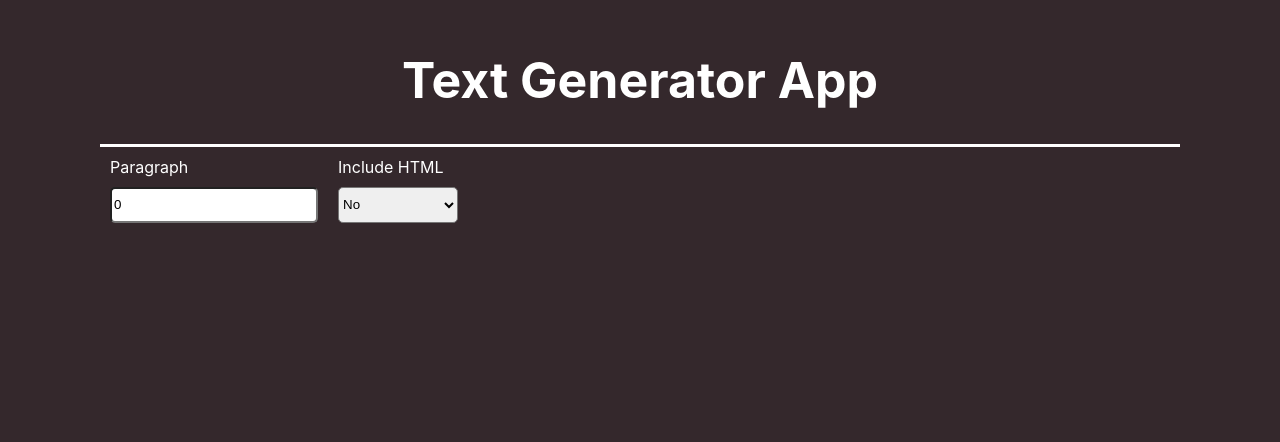
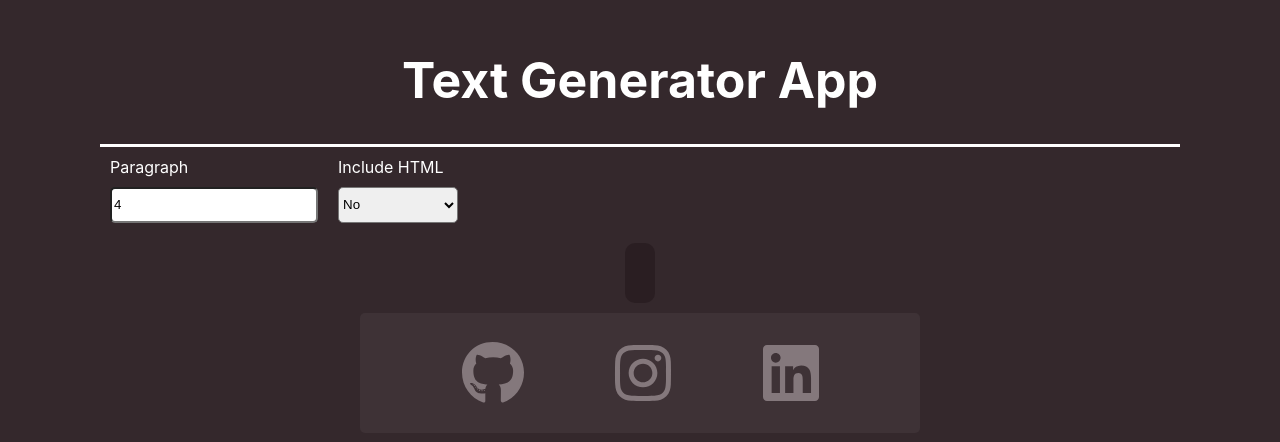
Before and after one commit to enesseval/text-generator, a React (Create React App) app: page / in a window 1280 px wide. Shown: the top 442 px of the page. Built offline with nearby package versions, Linux system fonts and the light colour scheme; no server answers.

Commit message:
make store and footer

```diff
--- a/package.json
+++ b/package.json
@@ -3,6 +3,8 @@
   "version": "0.1.0",
   "private": true,
   "dependencies": {
+    "@fortawesome/free-brands-svg-icons": "^6.3.0",
+    "@fortawesome/react-fontawesome": "^0.2.0",
     "@reduxjs/toolkit": "^1.9.3",
     "@testing-library/jest-dom": "^5.16.5",
     "@testing-library/react": "^13.4.0",
--- a/src/App.css
+++ b/src/App.css
@@ -55,4 +55,29 @@ body{
 
 #parag{
     color: white;
+    padding: 30px 15px;
+    margin-top: 10px;
+    background-color: #2a1e22;
+    border-radius: 10px;
 }
+
+.footer{
+    width: 50%;
+    height: 100px;
+    margin: 10px auto;
+    border-radius: 5px;
+    padding: 10px;
+    display: flex;
+    align-items: center;
+    justify-content: space-evenly;
+    background-color: #3e3236;
+}
+
+.footer > a {
+    color: #84787c;
+    transition: all 1s;
+}
+
+.footer > a:hover {
+    color: white;
+}
--- a/src/App.js
+++ b/src/App.js
@@ -1,8 +1,8 @@
-import axios from "axios";
 import "./App.css";
 
 import Form from "./components/Form";
 import Paragraph from "./components/Paragraph";
+import Footer from "./components/Footer";
 
 function App() {
 	return (
@@ -12,6 +12,7 @@ function App() {
 			</div>
 			<Form />
 			<Paragraph />
+			<Footer />
 		</div>
 	);
 }
--- /dev/null
+++ b/src/components/Footer.js
@@ -0,0 +1,21 @@
+import React from "react";
+import { FontAwesomeIcon } from "@fortawesome/react-fontawesome";
+import { faInstagram, faGithub, faLinkedin } from "@fortawesome/free-brands-svg-icons";
+
+function Footer() {
+	return (
+		<div className="footer">
+			<a href="https://github.com/enesseval" target="_blank">
+				<FontAwesomeIcon icon={faGithub} size="4x" />
+			</a>
+			<a href="https://www.instagram.com/sofwarediaries/" target="_blank">
+				<FontAwesomeIcon icon={faInstagram} size="4x" />
+			</a>
+			<a href="https://www.linkedin.com/in/enes-seval-162679230/" target="_blank">
+				<FontAwesomeIcon icon={faLinkedin} size="4x" />
+			</a>
+		</div>
+	);
+}
+
+export default Footer;
--- a/src/components/Form.js
+++ b/src/components/Form.js
@@ -1,8 +1,18 @@
 import React, { useState } from "react";
+import { useDispatch } from "react-redux";
+import { getPragraph } from "../redux/paragraphSlice";
 
 function Form() {
-	const [paragraphCount, setParagraphCount] = useState(0);
-	const [incHtml, setIncHtml] = useState(0);
+	const [paragraphCount, setParagraphCount] = useState(4);
+	const [incHtml, setIncHtml] = useState("");
+
+	const dispatch = useDispatch();
+	dispatch(getPragraph({ count: paragraphCount, innerHtml: incHtml }));
+
+	const handleSelect = (index) => {
+		index === "0" ? setIncHtml("") : setIncHtml("?p=true");
+	};
+
 	return (
 		<div className="form">
 			<div className="row">
@@ -11,7 +21,7 @@ function Form() {
 			</div>
 			<div className="row">
 				<label htmlFor="incHtml">Include HTML</label>
-				<select name="" id="incHtml" onChange={(e) => setIncHtml(e.target.value)}>
+				<select name="" id="incHtml" onChange={(e) => handleSelect(e.target.value)}>
 					<option value="0">No</option>
 					<option value="1">Yes</option>
 				</select>
--- a/src/components/Paragraph.js
+++ b/src/components/Paragraph.js
@@ -1,10 +1,13 @@
-import React from "react";
-import axios from "axios";
+import React, { useEffect } from "react";
+import { useSelector } from "react-redux";
 
 function Paragraph() {
-	axios(`${process.env.REACT_APP_API_BASE_ENDPOINT}/${3}/10?p=true`).then((data) => {
-		document.getElementById("parag").innerText = data.data;
-	});
+	const parag = useSelector((state) => state.paragraph.item);
+	useEffect(() => {
+		if (parag !== "") {
+			document.getElementById("parag").innerText = parag;
+		}
+	}, [parag]);
 
 	return <div id="parag"></div>;
 }
--- a/src/index.js
+++ b/src/index.js
@@ -3,12 +3,14 @@ import ReactDOM from 'react-dom/client';
 import './index.css';
 import App from './App';
 import reportWebVitals from './reportWebVitals';
+import { Provider } from "react-redux";
+import { store } from "./redux/store";
 
 const root = ReactDOM.createRoot(document.getElementById('root'));
 root.render(
-	<>
+	<Provider store={store}>
 		<App />
-	</>,
+	</Provider>,
 );
 
 // If you want to start measuring performance in your app, pass a function
--- /dev/null
+++ b/src/redux/paragraphSlice.js
@@ -0,0 +1,22 @@
+import { createAsyncThunk, createSlice } from "@reduxjs/toolkit";
+import axios from "axios";
+
+export const getPragraph = createAsyncThunk("paragraph/getPragraph", async ({ count, innerHtml }) => {
+	const res = await axios(`${process.env.REACT_APP_API_BASE_ENDPOINT}/${count}/10${innerHtml}`);
+	return res.data;
+});
+
+export const paragraphSlice = createSlice({
+	name: "paragraph",
+	initialState: {
+		item: "",
+	},
+	reducers: {},
+	extraReducers: {
+		[getPragraph.fulfilled]: (state, action) => {
+			state.item = action.payload;
+		},
+	},
+});
+
+export default paragraphSlice.reducer;
--- /dev/null
+++ b/src/redux/store.js
@@ -0,0 +1,8 @@
+import { configureStore } from "@reduxjs/toolkit";
+import paragraphSlice from "./paragraphSlice";
+
+export const store = configureStore({
+	reducer: {
+		paragraph: paragraphSlice,
+	},
+});
```
Also changed, not shown: 1 other file (tests, documents, lock files or other folders).
